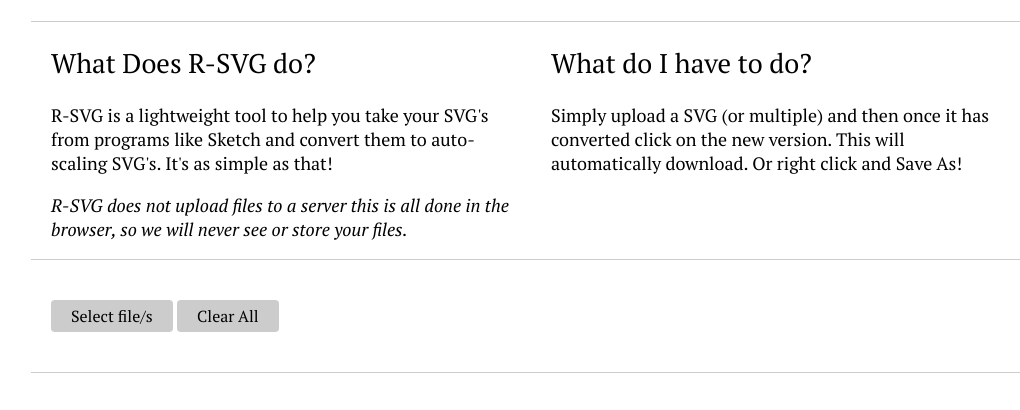
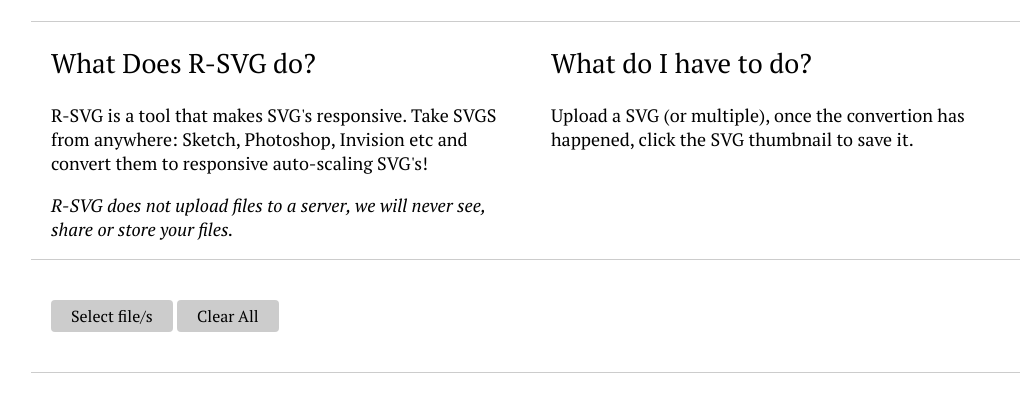
Before and after one commit to coldbrewstudios/svg-responder, a website built with Parcel: page index.html in a window 1280 px wide. Shown: the part 82-492 px from the top of the page, without its empty margins (109-1129 px from the left). Built offline with nearby package versions, Linux system fonts and the light colour scheme.

Commit message:
Update index.html

```diff
--- a/index.html
+++ b/index.html
@@ -2,7 +2,18 @@
 <html lang="en">
 <head>
 	<meta charset="UTF-8">
-	<title>R-SVG</title>
+	<title>Responsive SVG maker</title>
+	  <meta name="description" content="Free svg converter to make svgs responsive">
+	  <meta name="keywords" content="svg, responsive, maker, download">
+	  <meta name="author" content="Cold Brew Studios">
+	  <meta name="viewport" content="width=device-width, initial-scale=1.0">
+
+	<meta property="og:image" content="https://developer.cdn.mozilla.net/static/img/opengraph-logo.dc4e08e2f6af.png">
+	<meta property="og:description" content="The Mozilla Developer Network (MDN) provides
+	information about Open Web technologies including HTML, CSS, and APIs for both Web sites
+	and HTML5 Apps. It also documents Mozilla products, like Firefox OS.">
+	<meta property="og:title" content="Mozilla Developer Network">
+
 	<link rel="stylesheet" href="./src/styles.css">
 	<link href="https://fonts.googleapis.com/css2?family=PT+Serif:ital@0;1&display=swap" rel="stylesheet">
 </head>
@@ -13,14 +24,15 @@
 			<div class="info-item">
 				<h2>What Does R-SVG do?</h2>
 				<p>
-					R-SVG is a lightweight tool to help you take your SVG's from programs like Sketch and convert them to
-					auto-scaling SVG's. It's as simple as that!
+					R-SVG is a tool that makes SVG's responsive.
+					Take SVGS from anywhere: Sketch, Photoshop, Invision etc and convert them to
+					responsive auto-scaling SVG's!
 				</p>
 
 				<p>
 					<i>
-						R-SVG does not upload files to a server this is all done in the browser,
-						so we will never see or store your files.
+						R-SVG does not upload files to a server,
+						we will never see, share or store your files.
 					</i>
 				</p>
 			</div>
@@ -28,8 +40,7 @@
 			<div class="info-item">
 				<h2>What do I have to do?</h2>
 				<p>
-					Simply upload a SVG (or multiple) and then once it has converted click on the new version. This will automatically
-					download. Or right click and Save As!
+					Upload a SVG (or multiple), once the convertion has happened, click the SVG thumbnail to save it.
 				</p>
 			</div>
 		</div>
```
